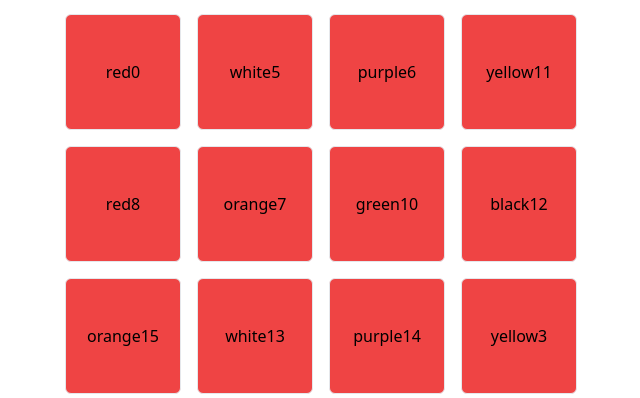
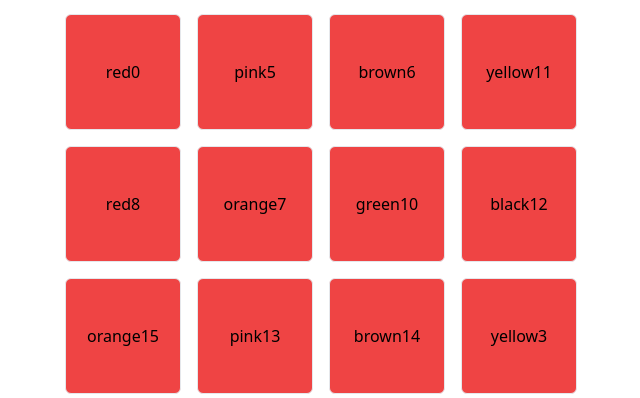
Before and after one commit to SilvioPilato/memory-game, a React (Create React App) app: page / in a window 1280 px wide. Shown: the part 182-580 px from the top of the page, without its empty margins (319-959 px from the left). Built offline with nearby package versions, Linux system fonts and the light colour scheme; no server answers.

Commit message:
Changes to config values

```diff
--- a/src/config.ts
+++ b/src/config.ts
@@ -1,9 +1,11 @@
 export const DEFAULT_SHUFFLE_TIMES = 10;
 export const DEFAULT_HIDE_TIME_MS = 500;
+export const DEFAULT_SHOW_TIME_MS = 1000;
+export const DEFAULT_MODAL_SHOW_TIME = 2000;
 export const SCORE_UP_MODIFIER = 10;
 export const SCORE_DOWN_MODIFIER = -5;
 export const CARD_KINDS = [
-    "red" , "blue" , "green" , "yellow" , "black" , "white" , "purple" , "orange"
+    "red" , "blue" , "green" , "yellow" , "black" , "pink" , "brown" , "orange"
 ] as const;
 export const BACKEND_ADDRESS = "http://localhost:8080";
 export const CARDS_PER_KIND = 2;
```
